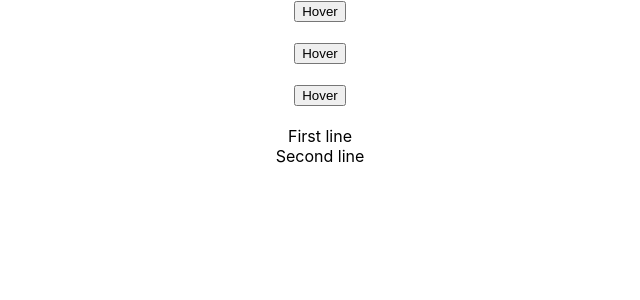
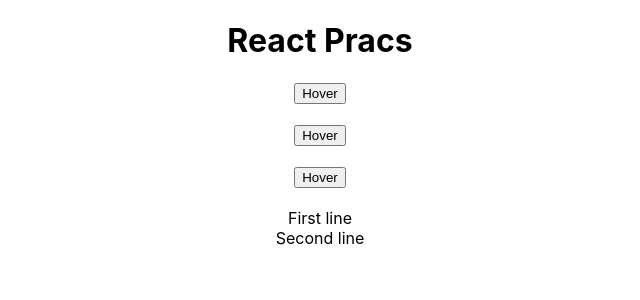
Before and after one commit to layyzee/react-practicals, a React (Create React App) app: page / in a window 1280 px wide. Shown: the top 300 px of the page, without its empty margins (320-960 px from the left). Built offline with nearby package versions, Linux system fonts and the light colour scheme.

Commit message:
added headline to the parent component

```diff
--- a/src/App.js
+++ b/src/App.js
@@ -7,6 +7,7 @@ import ReactToolTip from "./components/ReactToolTip";
 function App() {
   return (
     <div className="App">
+      <h1>React Pracs</h1>
       {/* <ReactIcons /> */}
       {/* <ReactToastify /> */}
       {/* <ReactModal /> */}
```
